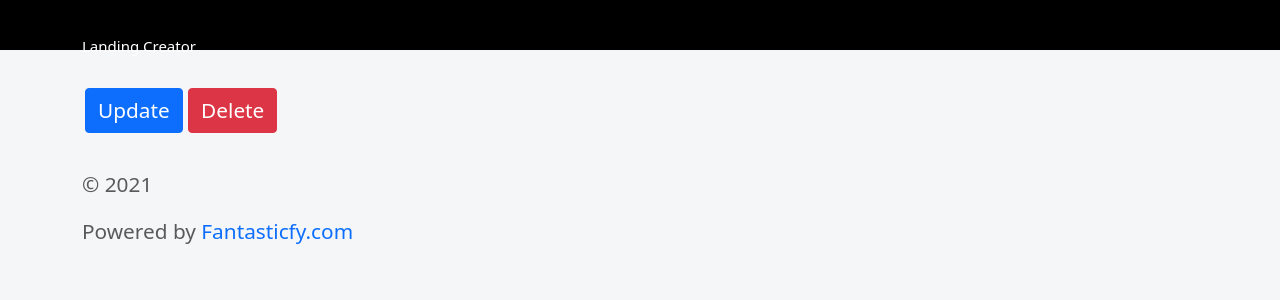
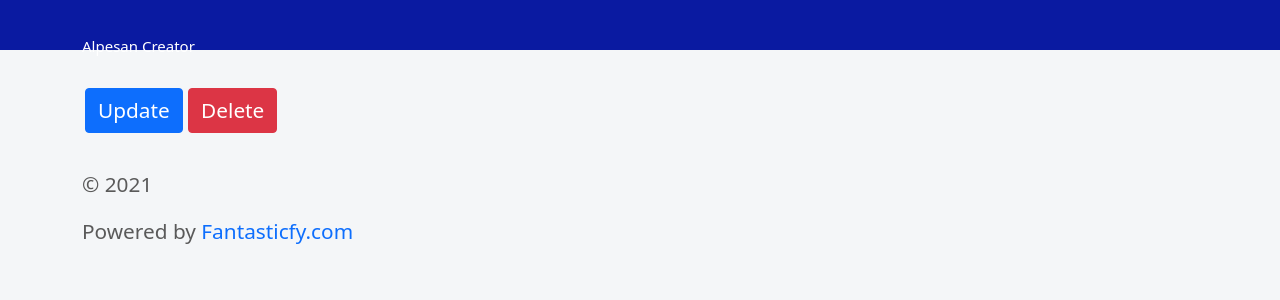
Before and after one commit to witocorp/alpesan-creator, a Yii app: template backend/views/emails/view.php in a window 1280 px wide. Shown: the top 300 px of the page. Run offline with PHP 8.4 and a stand-in for Yii, Linux system fonts and the light colour scheme; the template is opened without the code that fills it, so the values that code supplies are empty; some libraries are stand-ins or nearby versions.

Commit message:
Change title and color in header

```diff
--- a/backend/views/layouts/main.php
+++ b/backend/views/layouts/main.php
@@ -31,7 +31,7 @@ AppAsset::register($this);
 <?php $this->beginBody() ?>
 <header class="header">
 	<div class="container">
-	  <h3 class="float-md-start mb-0"><a href="/backend/web">Landing Creator<a/></h3>
+	  <h3 class="float-md-start mb-0"><a href="/backend/web">Alpesan Creator<a/></h3>
 	  <nav class="nav nav-masthead justify-content-center float-md-end">
 		<?php
 			if (Yii::$app->user->isGuest) {
--- a/backend/web/css/style.css
+++ b/backend/web/css/style.css
@@ -136,7 +136,7 @@ header.container {
 }
 .header {
   padding: 25px 0px;
-  background: #000;
+  background: rgb(10, 26, 161);
   color: #fff;
 }
 .header a {
```
